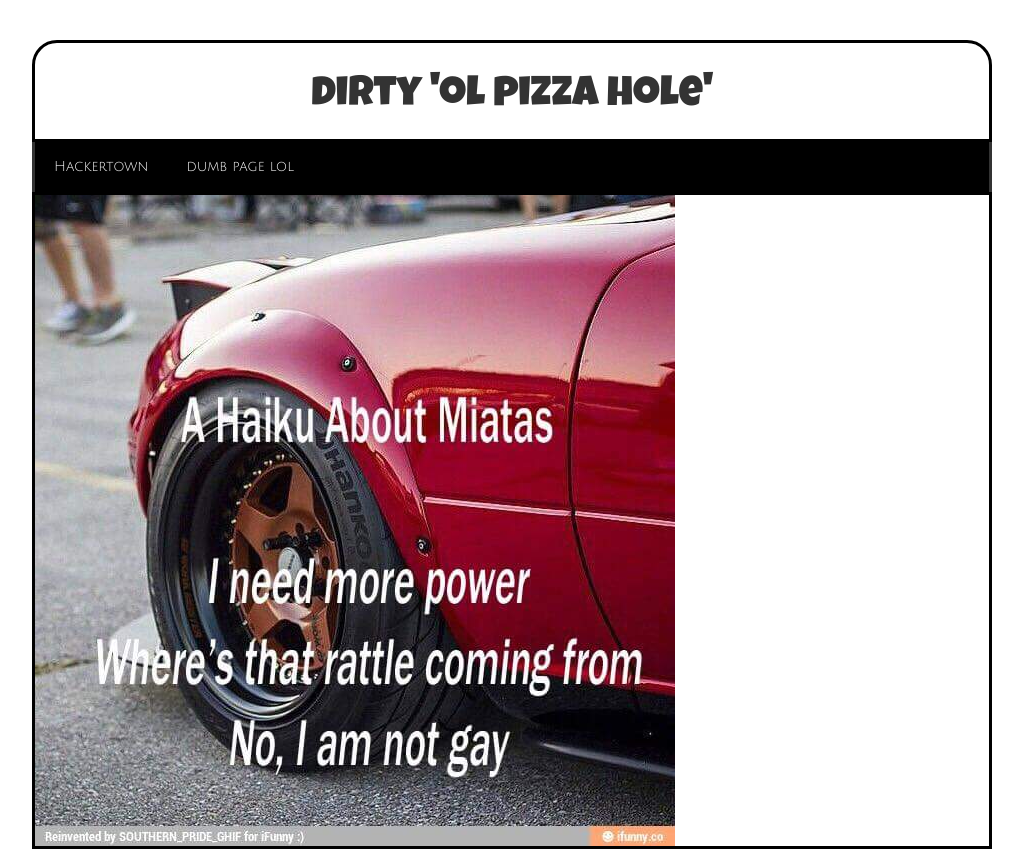
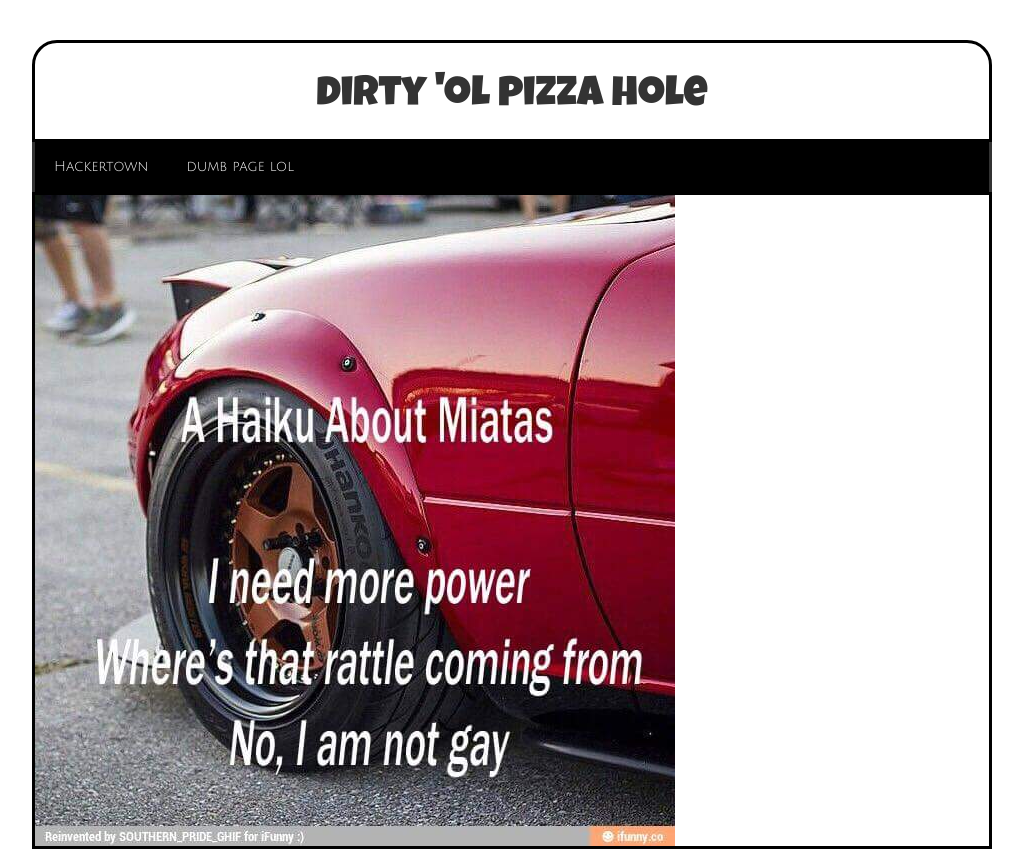
Before and after one commit to Pulkafettot/pulkafettot.github.io, a plain HTML site: page index.html in a window 1280 px wide. Shown: the whole page, without its empty margins (128-1151 px from the left). Drawn offline with nearby package versions, Linux system fonts and the light colour scheme.

Commit message:
push push push
no back

```diff
--- a/index.html
+++ b/index.html
@@ -11,7 +11,7 @@
 <!--Top header box -->
   <div class="topbox">
     <h3 class="header">
-dirty 'ol pizza hole'
+dirty 'ol pizza hole
     </h3>
   </div>
 
```
